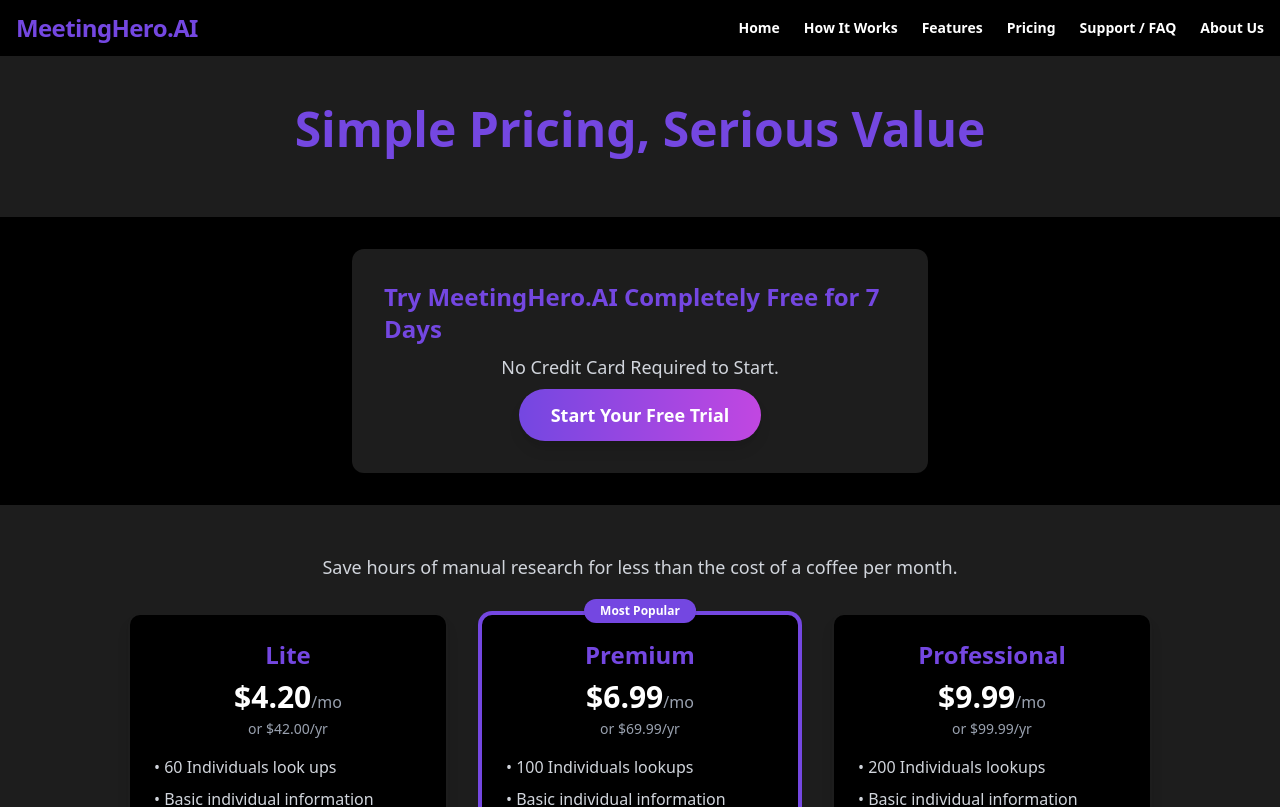
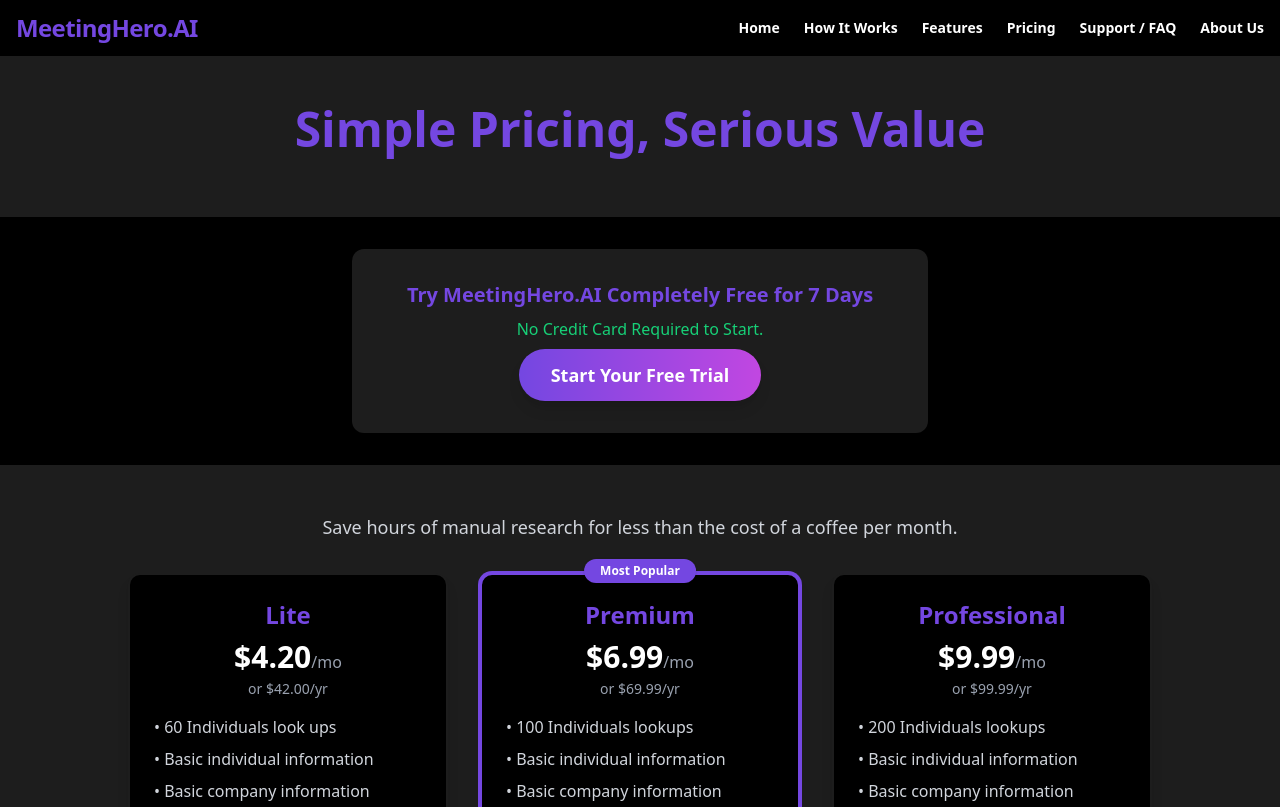
Before and after one commit to fadeenk/meetinghero.ai, a SvelteKit app: page /pricing in a window 1280 px wide. Shown: the top 807 px of the page. Built offline with nearby package versions, Linux system fonts and the light colour scheme.

Commit message:
Updates links to point to the application
Directs users to the live application from landing pages.

This change ensures that users are directed to the live application
when clicking on call-to-action buttons.

```diff
--- a/src/routes/+page.svelte
+++ b/src/routes/+page.svelte
@@ -26,7 +26,7 @@
 		</div>
 		<div class="flex flex-col gap-4 md:flex-row">
 			<a
-				href="#"
+				href="https://app.meetinghero.ai/"
 				class="rounded-full px-8 py-3 text-lg font-bold text-white shadow-lg transition-transform hover:scale-105"
 				style="background: linear-gradient(to right, var(--color-primary), var(--color-secondary));"
 			>
@@ -237,7 +237,7 @@
 		style="background: linear-gradient(to top, var(--color-bg), var(--color-bg-dark));"
 	>
 		<a
-			href="#"
+			href="https://app.meetinghero.ai/"
 			class="rounded-full px-12 py-4 text-xl font-bold text-white shadow-lg transition-transform hover:scale-105"
 			style="background: linear-gradient(to right, var(--color-primary), var(--color-secondary));"
 		>
--- a/src/routes/features/+page.svelte
+++ b/src/routes/features/+page.svelte
@@ -252,7 +252,7 @@
 		style="background: var(--color-bg);"
 	>
 		<a
-			href="/"
+			href="https://app.meetinghero.ai/"
 			class="rounded-full px-10 py-4 text-lg font-bold text-white shadow-lg transition-transform hover:scale-105"
 			style="background: linear-gradient(to right, var(--color-primary), var(--color-secondary));"
 		>
--- a/src/routes/how-it-works/+page.svelte
+++ b/src/routes/how-it-works/+page.svelte
@@ -123,7 +123,7 @@
 			goals, not your prep.
 		</p>
 		<a
-			href="/"
+			href="https://app.meetinghero.ai/"
 			class="rounded-full px-10 py-4 text-lg font-bold text-white shadow-lg transition-transform hover:scale-105"
 			style="background: linear-gradient(to right, var(--color-primary), var(--color-secondary));"
 		>
--- a/src/routes/pricing/+page.svelte
+++ b/src/routes/pricing/+page.svelte
@@ -73,12 +73,14 @@
 		<div
 			class="flex w-full max-w-xl flex-col items-center rounded-xl bg-[var(--color-bg-dark)] p-8 shadow-lg"
 		>
-			<h2 class="mb-2 text-2xl font-bold" style="color: var(--color-primary);">
+			<h2 class="mb-2 text-xl font-bold" style="color: var(--color-primary);">
 				Try MeetingHero.AI Completely Free for 7 Days
 			</h2>
-			<p class="mb-2 text-lg text-gray-300">No Credit Card Required to Start.</p>
+			<p class="text-md mb-2" style="color: var(--color-positive);">
+				No Credit Card Required to Start.
+			</p>
 			<a
-				href="/"
+				href="https://app.meetinghero.ai/"
 				class="rounded-full px-8 py-3 text-lg font-bold text-white shadow-lg transition-transform hover:scale-105"
 				style="background: linear-gradient(to right, var(--color-primary), var(--color-secondary));"
 			>
@@ -120,7 +122,7 @@
 						{/each}
 					</ul>
 					<a
-						href="/"
+						href="https://app.meetinghero.ai/"
 						class="w-full rounded-full px-6 py-2 text-center text-base font-bold text-white shadow-lg transition-transform hover:scale-105"
 						style="background: linear-gradient(to right, var(--color-primary), var(--color-secondary));"
 					>
```
